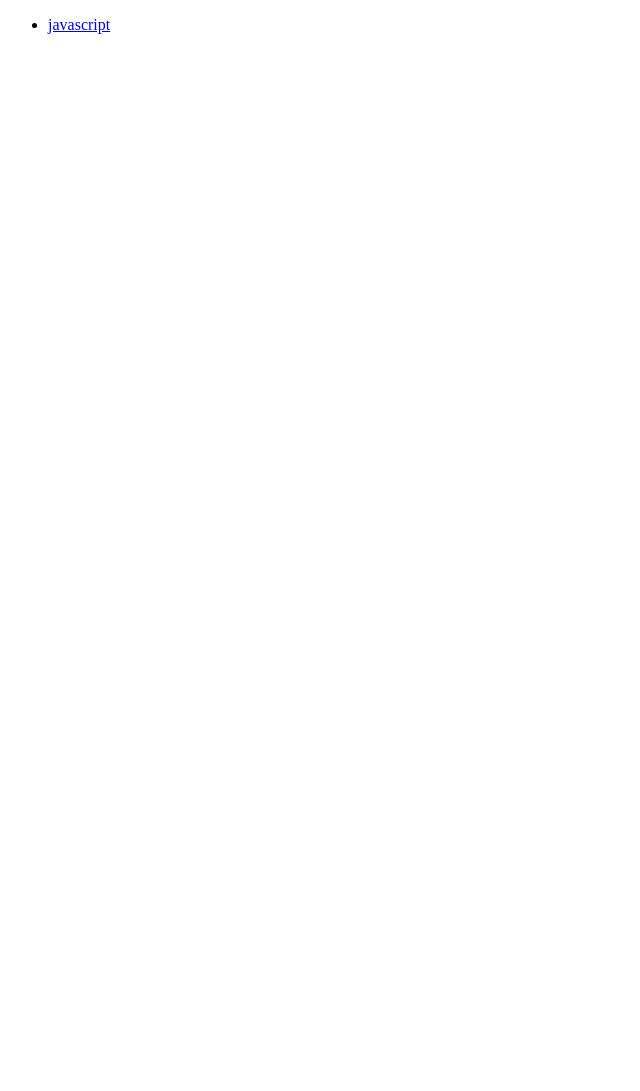
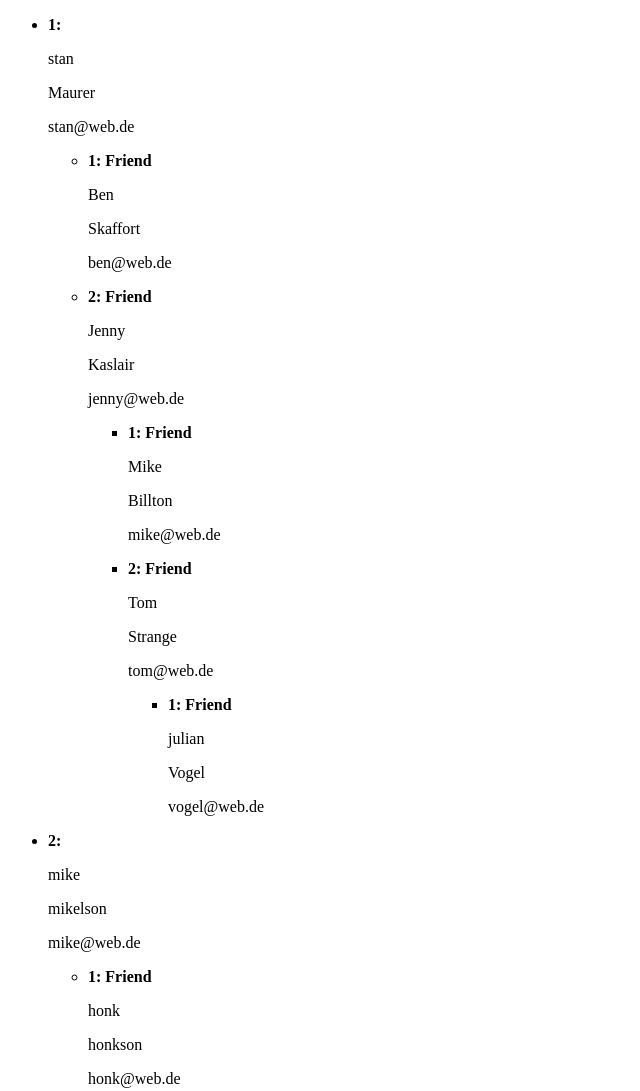
Before and after one commit to birdman-debug/AdJs, a plain HTML site: page index.html in a window 1280 px wide. Shown: the top 1091 px of the page, without its empty margins (0-640 px from the left). Before the commit the page ends 800 px from the top, so only its background shows below. Drawn offline with Linux system fonts and the light colour scheme.

Commit message:
recursion

```diff
--- a/index.html
+++ b/index.html
@@ -4,7 +4,7 @@
     <meta charset="UTF-8">
     <meta http-equiv="X-UA-Compatible" content="IE=edge">
     <meta name="viewport" content="width=device-width, initial-scale=1.0">
-    <script defer src="./loops/index.js"></script>
+    <script defer src="./recursion/index.js"></script>
     <title>Document</title>
 </head>
 <body>
--- /dev/null
+++ b/recursion/index.js
@@ -0,0 +1,110 @@
+const users = [
+  {
+    firstName: "stan",
+    lastName: "Maurer",
+    email: "stan@web.de",
+    friends: [
+      {
+        firstName: "Ben",
+        lastName: "Skaffort",
+        email: "ben@web.de",
+      },
+      {
+        firstName: "Jenny",
+        lastName: "Kaslair",
+        email: "jenny@web.de",
+        friends: [
+          {
+            firstName: "Mike",
+            lastName: "Billton",
+            email: "mike@web.de",
+            friends: [],
+          },
+          {
+            firstName: "Tom",
+            lastName: "Strange",
+            email: "tom@web.de",
+            friends: [
+              {
+                firstName: "julian",
+                lastName: "Vogel",
+                email: "vogel@web.de",
+              },
+            ],
+          },
+        ],
+      },
+    ],
+  },
+  {
+    firstName: "mike",
+    lastName: "mikelson",
+    email: "mike@web.de",
+    friends: [
+      {
+        firstName: "honk",
+        lastName: "honkson",
+        email: "honk@web.de",
+      },
+      {
+        firstName: "bla",
+        lastName: "blubber",
+        email: "blubber@web.de",
+        friends: [
+          {
+            firstName: "Mike",
+            lastName: "Billton",
+            email: "mike@web.de",
+            friends: [],
+          },
+          {
+            firstName: "Tom",
+            lastName: "Strange",
+            email: "tom@web.de",
+            friends: [
+              {
+                firstName: "schwobsi",
+                lastName: "schwobbl",
+                email: "schwobsi@web.de",
+              },
+            ],
+          },
+        ],
+      },
+    ],
+  },
+];
+
+function createLi(index, parent, firstName, lastName, email) {
+  const li = `<li>
+                  <div>
+                    <strong>${index + 1}: ${parent ? `Friend` : ""}</strong>
+                    <p>${firstName}</p>
+                    <p>${lastName}</p>
+                    <p>${email}</p>
+                  </div>
+                </li>`;
+
+  return li;
+}
+
+function usersRecursion(users, parent) {
+  if (!users || users.length === 0) return;
+
+  users.forEach((user, index) => {
+    const ul = document.createElement("ul");
+    const li = createLi(
+      index,
+      parent,
+      user.firstName,
+      user.lastName,
+      user.email
+    );
+    ul.innerHTML = li;
+
+    parent ? parent.append(ul) : document.body.append(ul);
+    usersRecursion(user.friends, ul);
+  });
+}
+
+usersRecursion(users);
```
